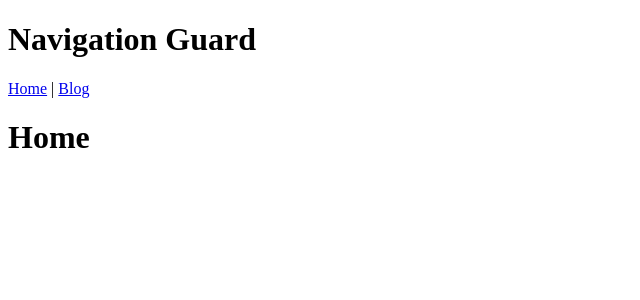
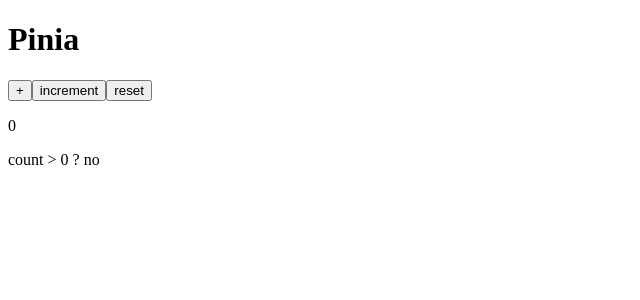
Before and after one commit to tomiliudev/vuejs-test, a Vue app: page / in a window 1280 px wide. Shown: the top 300 px of the page, without its empty margins (0-640 px from the left). Built offline with nearby package versions, Linux system fonts and the light colour scheme.

Commit message:
piniaの使い方

```diff
--- a/src/App.vue
+++ b/src/App.vue
@@ -1,10 +1,15 @@
-<script setup></script>
+<script setup>
+import { useCounterStore } from '@/stores/counter'
+const counterStore = useCounterStore()
+</script>
 
 <template>
-  <h1>Navigation Guard</h1>
-  <RouterLink :to="{ name: 'home' }">Home</RouterLink> |
-  <RouterLink :to="{ name: 'blog', params: { id: 1, version: 1 } }">Blog</RouterLink>
-  <RouterView />
+  <h1>Pinia</h1>
+  <button @click="counterStore.counter++">+</button>
+  <button @click="counterStore.increment">increment</button>
+  <button @click="counterStore.counter = 0">reset</button>
+  <p>{{ counterStore.counter }}</p>
+  <p>count > 0 ? {{ counterStore.isYes }}</p>
 </template>
 
 <style scoped></style>
--- a/src/main.js
+++ b/src/main.js
@@ -1,9 +1,11 @@
 import { createApp } from 'vue'
+import { createPinia } from 'pinia'
 import App from './App.vue'
-import 'animate.css'
 import router from './router/index'
 
 const app = createApp(App)
+const pinia = createPinia()
 
 app.use(router)
+app.use(pinia)
 app.mount('#app')
--- /dev/null
+++ b/src/stores/counter.js
@@ -0,0 +1,16 @@
+import { computed, ref } from 'vue'
+import { defineStore } from 'pinia'
+export const useCounterStore = defineStore('count', () => {
+  const counter = ref(0)
+  const isYes = computed(() => (counter.value > 0 ? 'yes' : 'no'))
+  function increment() {
+    counter.value++
+  }
+  return {
+    counter: counter,
+    // 名前同じならこのように書ける
+    //counter
+    isYes,
+    increment
+  }
+})
```
